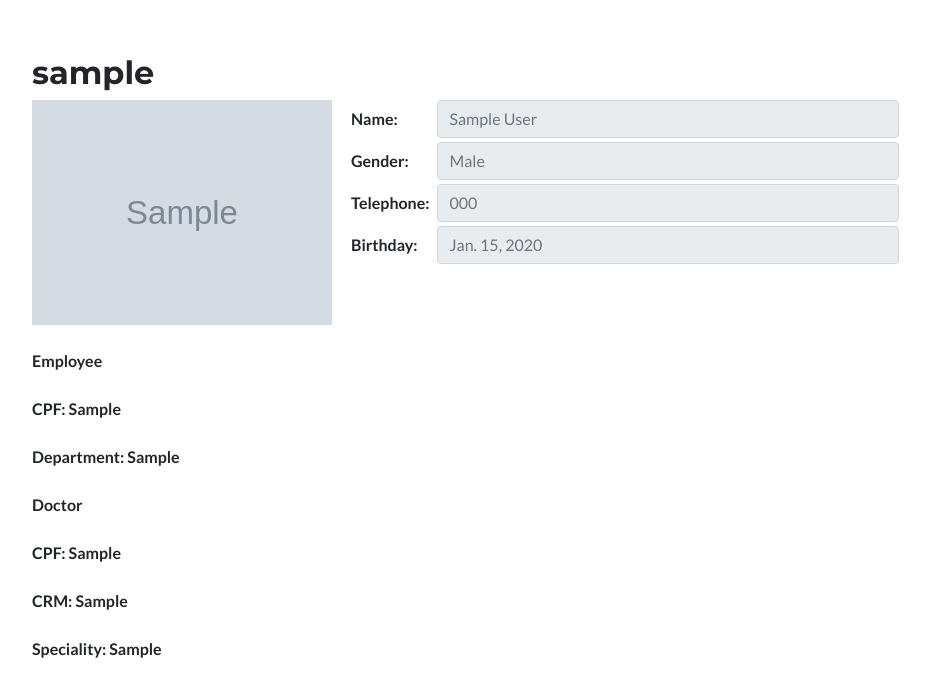
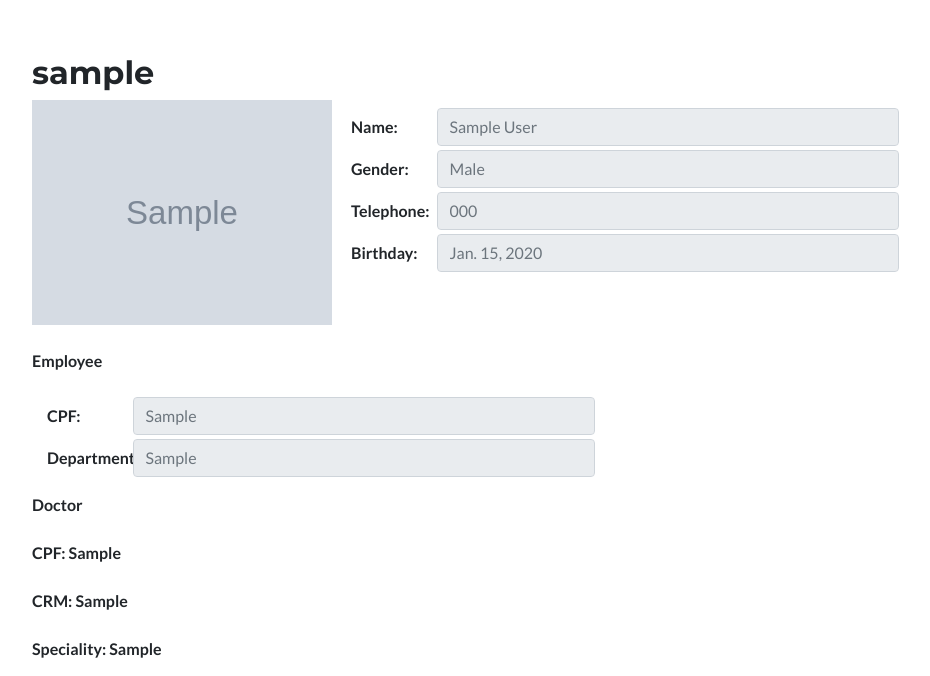
Before and after one commit to fga-eps-mds/2018.1-Dr-Down, a Django app: template drdown/templates/users/user_detail.html in a window 1280 px wide. Shown: the part 106-782 px from the top of the page, without its empty margins (53-983 px from the left). Run offline with Django 3.2, Linux system fonts and the light colour scheme; a user stored in the database is signed in; tables that the repository leaves empty hold one stand-in row (values such as "Sample post"); the template is opened without the code that fills it: values that come from a table or form of the project are taken from there, most other values are stand-ins (such as "Sample title", 1, 10 or a date in 2020); grey boxes marked "Sample" are stand-in pictures; parts of the project's set-up code (start-up, migrations or seed data) failed here and were passed over; some libraries are stand-ins or nearby versions.

Commit message:
Changing employee user details
Styling attribute display mode

Co-authored-by: Gabriela Medeiros <gabriela.medeiros2010@hotmail.com.br>

```diff
--- a/drdown/templates/users/user_detail.html
+++ b/drdown/templates/users/user_detail.html
@@ -15,6 +15,8 @@
         {% else %}
       <img src='../../static/images/user.png'>
       {% endif %}
+
+      <p></p>
 
       <form>
         {% if object.name %}
@@ -63,8 +65,27 @@
     <div class="col-sm-12">
       {% if user.employee %}
         <p><strong><label>{% trans 'Employee' %}</label></strong> </p>
-        <p><strong><label> CPF: </strong> {{ employee_cpf }} </p>
-        <p><strong><label> {% trans 'Department' %}: </strong> {{ employee_department }}</p>
+
+        {% if employee_cpf %}
+        <div class="form-group row mb-1">
+          <label for="inputName" class=" col-form-label float-left mr-2 col-1"><strong>{% trans 'CPF: '%}<strong></label>
+          <div>
+            <input class="form-control col-sm-5" id="inputName" placeholder="{{ employee_cpf }}" disabled>
+          </div>
+        </div>
+        {% endif %}
+
+        {% if employee_department %}
+        <div class="form-group row mb-1">
+          <label for="inputName" class=" col-form-label float-left mr-2 col-1"><strong>{% trans 'Department: '%}<strong></label>
+          <div>
+            <input class="form-control col-sm-5" id="inputName" placeholder="{{ employee_department }}" disabled>
+          </div>
+        </div>
+        {% endif %}
+
+        <p></p>
+
       {% endif %}
     </div>
   </div>
```
